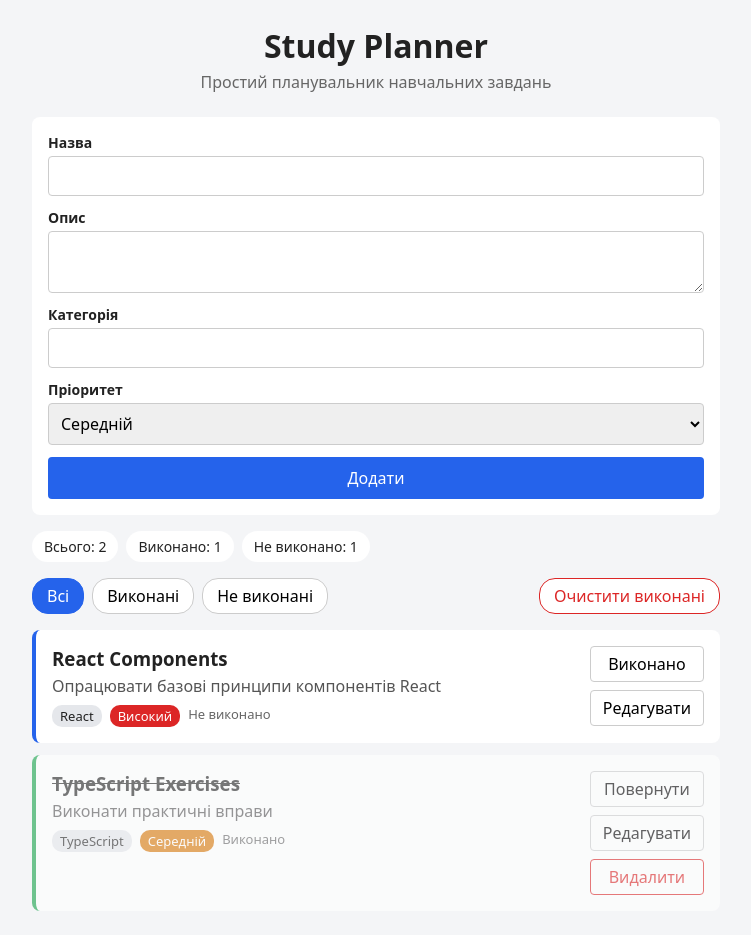
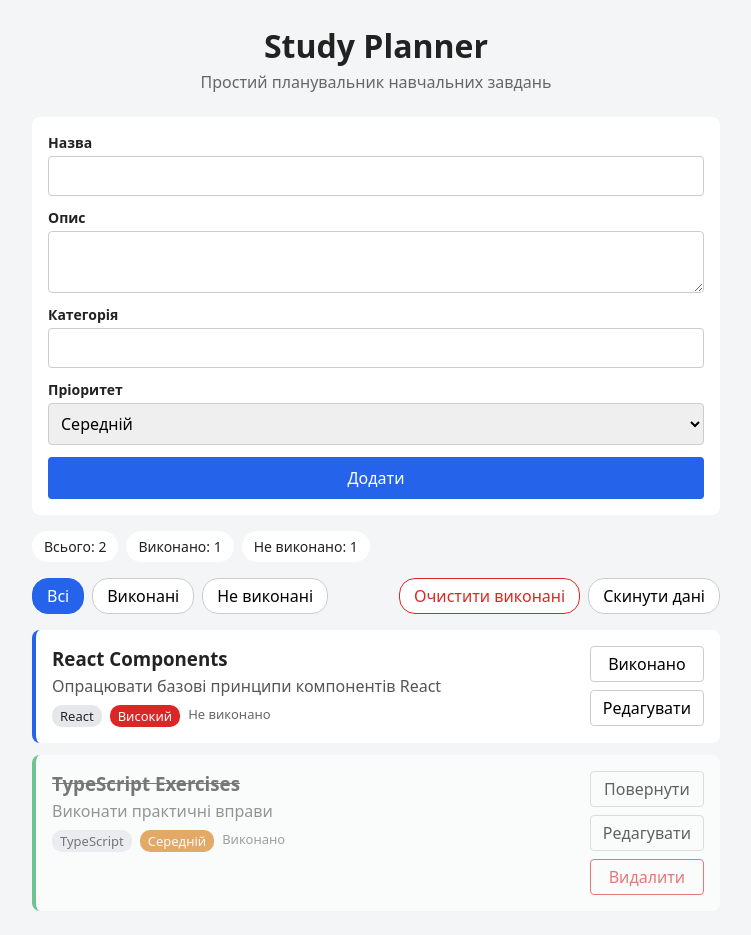
Before and after one commit to Anna-Adelina/study-planner, a React (Vite) app: page / in a window 1280 px wide. Shown: the whole page, without its empty margins (264-1015 px from the left). Built offline with nearby package versions, Linux system fonts and the light colour scheme.

Commit message:
feat(lab-09): add reset data and document title sync

```diff
--- a/src/App.tsx
+++ b/src/App.tsx
@@ -4,11 +4,20 @@ import TaskStats from './components/TaskStats';
 import TaskFilters from './components/TaskFilters';
 import TaskList from './components/TaskList';
 import Toast from './components/Toast';
+import { useEffect } from 'react';
 import { useTaskContext } from './hooks/useTaskContext';
 import './App.scss';
 
 function App() {
-  const { editingTask } = useTaskContext();
+  const { tasks, editingTask } = useTaskContext();
+
+  // derived state: рахуємо під час render
+  const activeCount = tasks.filter((task) => !task.completed).length;
+
+  // Effect: синхронізація React state із document.title
+  useEffect(() => {
+    document.title = `Study Planner — ${activeCount} active tasks`;
+  }, [activeCount]);
 
   return (
     <div className="app">
--- a/src/components/TaskFilters.scss
+++ b/src/components/TaskFilters.scss
@@ -1,6 +1,7 @@
 .task-filters {
   display: flex;
   gap: 8px;
+  flex-wrap: wrap;
 
   &__button {
     padding: 6px 14px;
@@ -33,4 +34,13 @@
       cursor: not-allowed;
     }
   }
+
+  &__reset {
+    padding: 6px 14px;
+    border: 1px solid #ccc;
+    border-radius: 16px;
+    background: #fff;
+    font: inherit;
+    cursor: pointer;
+  }
 }
--- a/src/components/TaskFilters.tsx
+++ b/src/components/TaskFilters.tsx
@@ -9,8 +9,13 @@ const filters: { value: FilterMode; label: string }[] = [
 ];
 
 function TaskFilters() {
-  const { tasks, filter, setFilter, clearCompleted } = useTaskContext();
+  const { tasks, filter, setFilter, clearCompleted, resetTasks } = useTaskContext();
   const hasCompleted = tasks.some((task) => task.completed);
+  const handleReset = () => {
+    if (window.confirm('Скинути всі завдання до початкових? Ваші зміни буде втрачено.')) {
+      resetTasks();
+    }
+  };
 
   return (
     <div className="task-filters">
@@ -37,6 +42,14 @@ function TaskFilters() {
       >
         Очистити виконані
       </button>
+
+      <button
+        type="button"
+        className="task-filters__reset"
+        onClick={handleReset}
+      >
+        Скинути дані
+      </button>
     </div>
   );
 }
--- a/src/context/TaskProvider.tsx
+++ b/src/context/TaskProvider.tsx
@@ -93,7 +93,10 @@ export function TaskProvider({ children }: TaskProviderProps) {
       dispatch({ type: 'requestDelete', payload: { id } }),
     undoDelete: () => dispatch({ type: 'undoDelete' }),
     clearCompleted: () => dispatch({ type: 'clearCompleted' }),
-    resetTasks: () => dispatch({ type: 'reset' }),
+    resetTasks: () => {
+      dispatch({ type: 'reset' });
+      showToast('Дані скинуто до початкових', 'info');
+    },
     editingTask,
     startEdit: (id: number) => setEditingId(id),
     cancelEdit: () => setEditingId(null),
```
